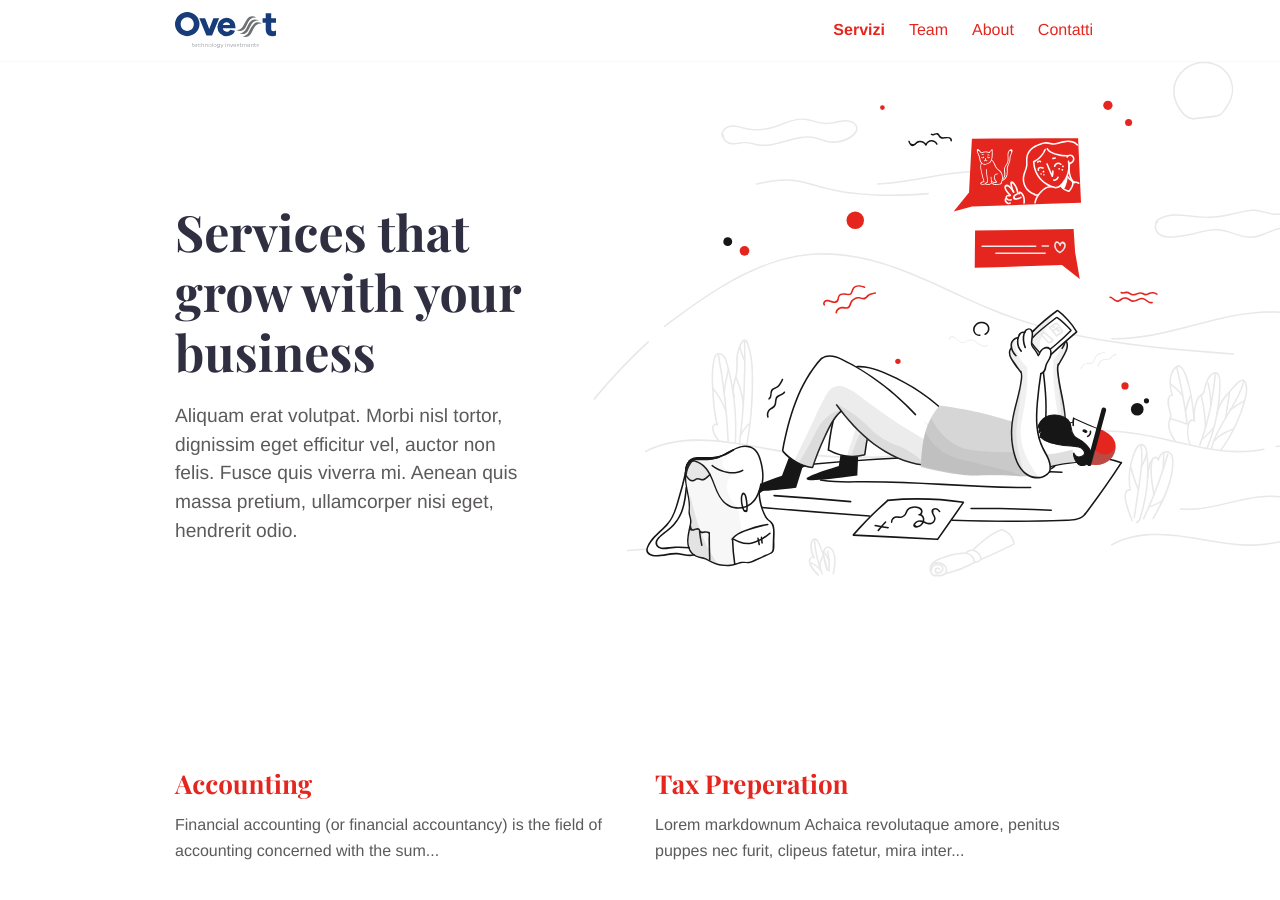
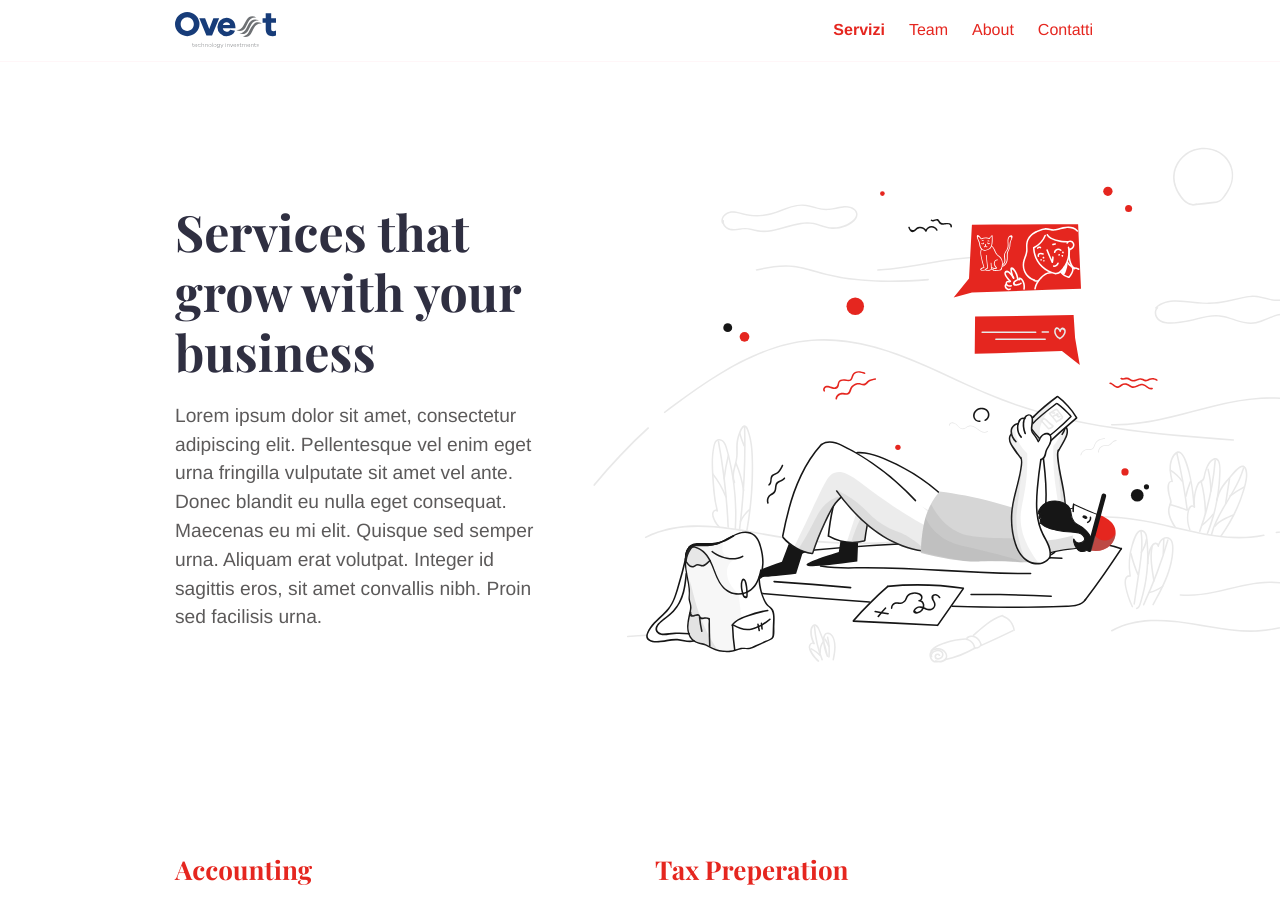
Before and after one commit to edivalerio/ovest-io.github.io, a Jekyll site: the page built from services.md, in a window 1280 px wide and 900 px high. Built offline with Jekyll 4.4.1, drawn with Linux system fonts in a browser that asks for light colours.

Commit message:
Update services.md

```diff
--- a/services.md
+++ b/services.md
@@ -8,4 +8,4 @@ intro_image_hide_on_mobile: false
 
 # Services that grow with your business
 
-Aliquam erat volutpat. Morbi nisl tortor, dignissim eget efficitur vel, auctor non felis. Fusce quis viverra mi. Aenean quis massa pretium, ullamcorper nisi eget, hendrerit odio.
+Lorem ipsum dolor sit amet, consectetur adipiscing elit. Pellentesque vel enim eget urna fringilla vulputate sit amet vel ante. Donec blandit eu nulla eget consequat. Maecenas eu mi elit. Quisque sed semper urna. Aliquam erat volutpat. Integer id sagittis eros, sit amet convallis nibh. Proin sed facilisis urna.
```
